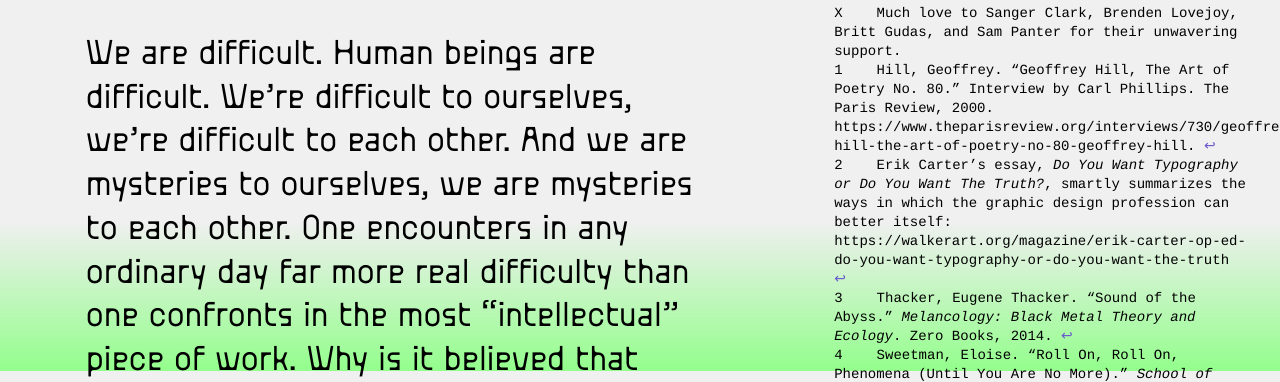
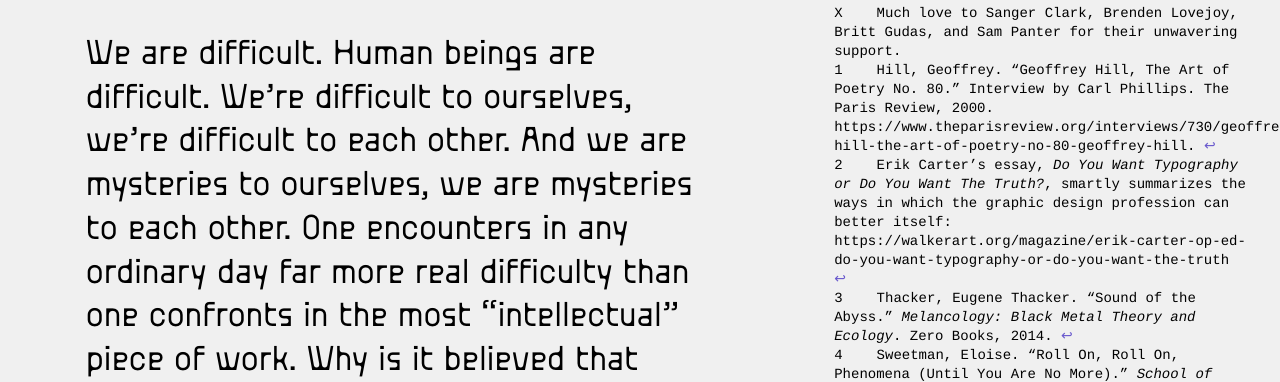
Before and after one commit to nervousattack/Portfolio, a plain HTML site: page writings.html in a window 1280 px wide. Shown: the part 429-811 px from the top of the page. Drawn offline with nearby package versions, Linux system fonts and the light colour scheme.

Commit message:
bg gradient

```diff
--- a/style.css
+++ b/style.css
@@ -25,7 +25,10 @@ body {
 	line-height: 1.3em;
 	text-align: left;
 	color: black;
-	background: #F0F0F0;
+	background: rgb(240,240,240);
+	background: -moz-linear-gradient(0deg, rgba(106,90,205,1) 0%, rgba(240,240,240,1) 5%);
+	background: -webkit-linear-gradient(0deg, rgba(106,90,205,1) 0%, rgba(240,240,240,1) 5%);
+	background: linear-gradient(0deg, rgba(106,90,205,1) 0%, rgba(240,240,240,1) 5%);
 	cursor: crosshair;
 }
 
@@ -141,16 +144,6 @@ header {
 	line-height: 18px;
 }
 
-#difference {
-	width: 100%;
-	height: 200px;
-	position: fixed;
-	bottom: 0;
-	left: 0;
-	z-index: -9999;
-	pointer-events: none;
-	background-image: linear-gradient(to bottom, rgba(106, 90, 205, 0), rgba(106, 90, 205, 0.9) 100%);
-}
 
 /* STYLE --------------- */
 
--- a/writings.html
+++ b/writings.html
@@ -394,7 +394,7 @@
         </p>
       </div>
     </div>
-<p style="clear: both;"><a href="#essays">&uarr;</a></p>
+<p style="clear: both;mix-blend-mode: difference;"><a href="#essays">&uarr;</a></p>
 
 
 
@@ -409,8 +409,6 @@
 
 </div><!-- END CONTAINER -->
 
-<div id="difference"></div>
-
 
 </body>
 </html>
--- a/writingstyle.css
+++ b/writingstyle.css
@@ -26,6 +26,9 @@ body {
 	text-align: left;
 	color: black;
 	background: #f0f0f0;
+	background: -moz-linear-gradient(0deg, rgba(106,90,205,1) 0%, rgba(240,240,240,1) 1%);
+	background: -webkit-linear-gradient(0deg, rgba(106,90,205,1) 0%, rgba(240,240,240,1) 1%);
+	background: linear-gradient(0deg, rgba(106,90,205,1) 0%, rgba(240,240,240,1) 1%);
 	cursor: crosshair;
 }
 
@@ -113,17 +116,6 @@ header {
 	color: #7be874;
 	font-size: 11px;
 	line-height: 18px;
-}
-
-#difference {
-	width: 100%;
-	height: 150px;
-	position: fixed;
-	bottom: 0;
-	left: 0;
-	z-index: -9999;
-	pointer-events: none;
-	background-image: linear-gradient(to bottom, rgba(137, 255, 129, 0), rgba(137, 255, 129, 0.9) 100%);
 }
 
 /* STYLE --------------- */
```
Also changed, not shown: index.html (+0 -1 lines).
